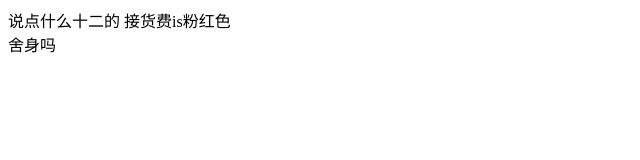
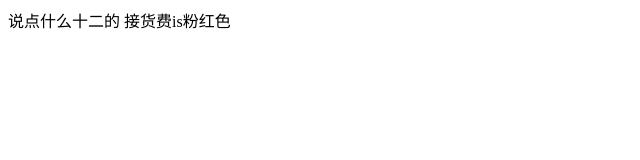
Before and after one commit to xiexiaoxiu/studyGit, a plain HTML site: page index.html in a window 1280 px wide. Shown: the full height of the page, 0-640 px from the left. Drawn offline with Linux system fonts and the light colour scheme.

Commit message:
lucy修改了index.html中的内容

```diff
--- a/index.html
+++ b/index.html
@@ -6,6 +6,5 @@
 	</head>
 	<body>
 		说点什么十二的 接货费is粉红色
-		<div class="box">舍身吗</div>
 	</body>
 </html>
```
